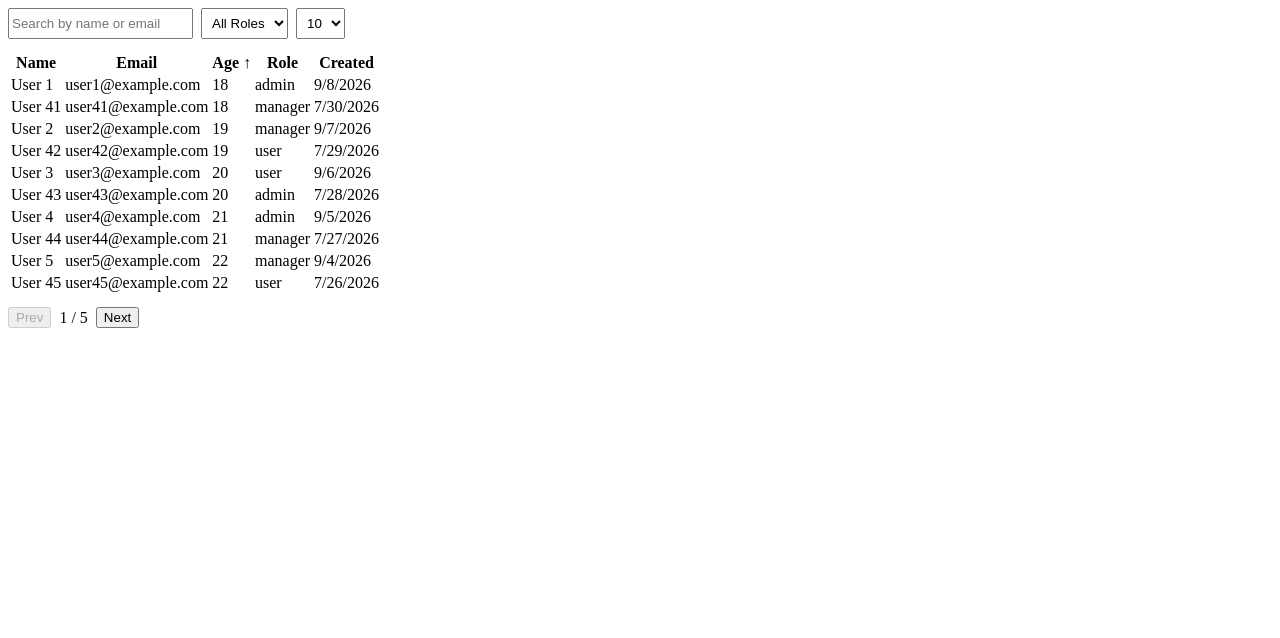
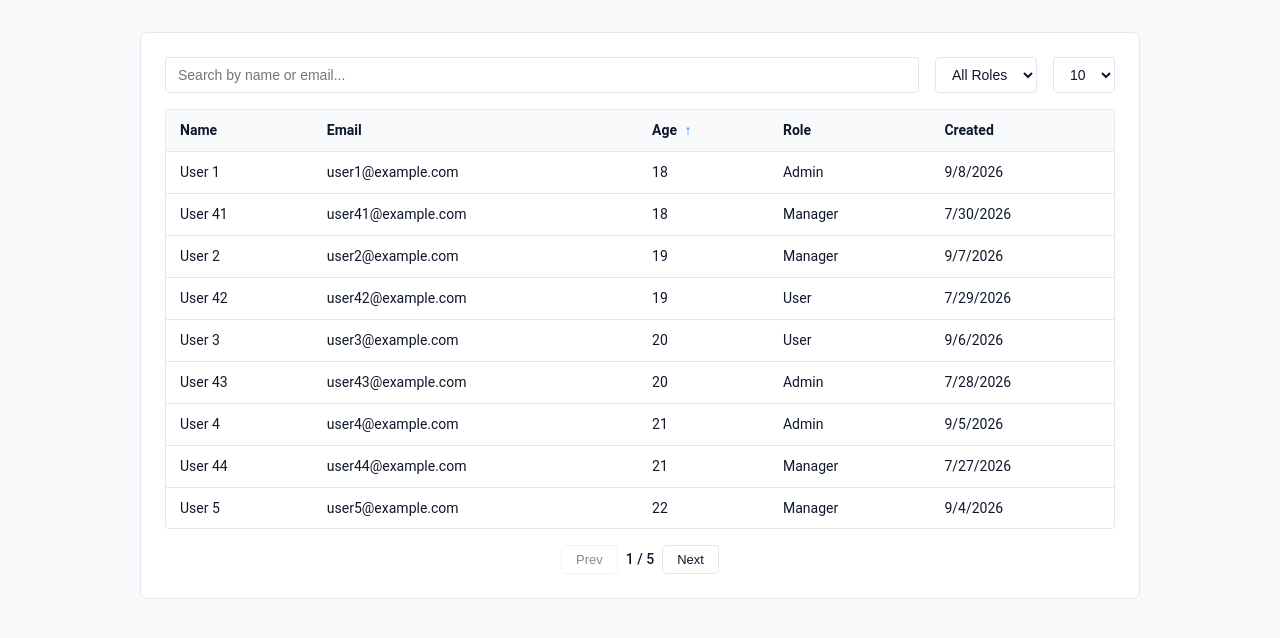
Before and after one commit to xalleer/uptowin-nuxt-test, a Nuxt app: page / in a window 1280 px wide. Both pictures are taken after a click on the element "Age". Shown: the top 638 px of the page. Built offline with nearby package versions, Linux system fonts and the light colour scheme.

Commit message:
feat: add SCSS variables, mixins, and global styles; implement BasePagination component and enhance table, filters, and form styles

```diff
--- /dev/null
+++ b/assets/scss/_mixins.scss
@@ -0,0 +1,19 @@
+@mixin flex-center {
+  display: flex;
+  align-items: center;
+  justify-content: center;
+}
+
+@mixin flex-between {
+  display: flex;
+  align-items: center;
+  justify-content: space-between;
+}
+
+@mixin button-reset {
+  border: none;
+  background: none;
+  padding: 0;
+  cursor: pointer;
+  font: inherit;
+}
--- /dev/null
+++ b/assets/scss/_variables.scss
@@ -0,0 +1,19 @@
+$primary-color: #3b82f6;
+$primary-hover: #2563eb;
+$secondary-color: #64748b;
+$background-color: #f8fafc;
+$text-color: #0f172a;
+$border-color: #e2e8f0;
+
+$font-family-base: Roboto, Oxygen, Ubuntu, sans-serif;
+$font-size-base: 16px;
+
+$spacing-xs: 4px;
+$spacing-sm: 8px;
+$spacing-md: 16px;
+$spacing-lg: 24px;
+$spacing-xl: 32px;
+
+$border-radius-sm: 4px;
+$border-radius-md: 8px;
+$border-radius-lg: 12px;
--- /dev/null
+++ b/assets/scss/main.scss
@@ -0,0 +1,16 @@
+*,
+*::before,
+*::after {
+  box-sizing: border-box;
+  margin: 0;
+  padding: 0;
+}
+
+body {
+  font-family: $font-family-base;
+  font-size: $font-size-base;
+  color: $text-color;
+  background-color: $background-color;
+  line-height: 1.5;
+  -webkit-font-smoothing: antialiased;
+}
--- /dev/null
+++ b/components/BasePagination.vue
@@ -0,0 +1,67 @@
+<script setup lang="ts">
+const props = defineProps<{
+  page: number
+  totalPages: number
+}>()
+
+const emit = defineEmits<{
+  (e: 'update:page', value: number): void
+}>()
+
+const updatePage = (direction: 'prev' | 'next') => {
+  const targetPage = direction === 'prev' ? props.page - 1 : props.page + 1
+  if (targetPage >= 1 && targetPage <= props.totalPages) {
+    emit('update:page', targetPage)
+  }
+}
+</script>
+
+<template>
+  <div v-if="totalPages > 0" class="pagination">
+    <button class="pagination__button" :disabled="page <= 1" @click="updatePage('prev')">
+      Prev
+    </button>
+
+    <span class="pagination__info">{{ page }} / {{ totalPages }}</span>
+
+    <button class="pagination__button" :disabled="page >= totalPages" @click="updatePage('next')">
+      Next
+    </button>
+  </div>
+</template>
+
+<style lang="scss" scoped>
+.pagination {
+  margin-top: $spacing-md;
+  @include flex-center;
+  gap: $spacing-sm;
+
+  &__button {
+    padding: 6px 14px;
+    border: 1px solid $border-color;
+    border-radius: $border-radius-sm;
+    background-color: #fff;
+    color: $text-color;
+    font-size: 13px;
+    font-weight: 500;
+    cursor: pointer;
+    transition: all 0.15s ease;
+
+    &:hover:not(:disabled) {
+      background-color: $background-color;
+      border-color: $secondary-color;
+    }
+
+    &:disabled {
+      opacity: 0.5;
+      cursor: not-allowed;
+    }
+  }
+
+  &__info {
+    font-size: 14px;
+    color: $text-color;
+    font-weight: 500;
+  }
+}
+</style>
--- a/components/BaseSelect.vue
+++ b/components/BaseSelect.vue
@@ -18,8 +18,19 @@ defineProps<{
 const model = defineModel<T | null>({ default: null })
 </script>
 
-<style scoped>
+<style lang="scss" scoped>
 .select {
-  padding: 6px;
+  padding: 8px 12px;
+  border: 1px solid $border-color;
+  border-radius: $border-radius-sm;
+  background-color: #fff;
+  color: $text-color;
+  font-size: 14px;
+  outline: none;
+  cursor: pointer;
+
+  &:focus {
+    border-color: $primary-color;
+  }
 }
 </style>
--- a/components/UserFilters.vue
+++ b/components/UserFilters.vue
@@ -1,6 +1,6 @@
 <template>
   <div class="filters">
-    <input v-model="searchInput" placeholder="Search by name or email" />
+    <input v-model="searchInput" class="input" placeholder="Search by name or email..." />
 
     <BaseSelect
       :model-value="role"
@@ -56,10 +56,23 @@ watch(
 )
 </script>
 
-<style scoped>
+<style lang="scss" scoped>
 .filters {
   display: flex;
-  gap: 8px;
-  margin-bottom: 12px;
+  gap: $spacing-md;
+  margin-bottom: $spacing-md;
+
+  .input {
+    flex: 1;
+    padding: 8px 12px;
+    border: 1px solid $border-color;
+    border-radius: $border-radius-sm;
+    font-size: 14px;
+    outline: none;
+
+    &:focus {
+      border-color: $primary-color;
+    }
+  }
 }
 </style>
--- a/components/UserTable.vue
+++ b/components/UserTable.vue
@@ -1,6 +1,6 @@
 <template>
   <div class="table-wrapper">
-    <table>
+    <table class="user-table">
       <thead>
         <tr>
           <th>Name</th>
@@ -8,7 +8,7 @@
 
           <th class="sortable" @click="$emit('sort', 'age')">
             Age
-            <span v-if="sortBy === 'age'">
+            <span v-if="sortBy === 'age'" class="sort-arrow">
               {{ sortDirection === 'asc' ? '↑' : '↓' }}
             </span>
           </th>
@@ -17,7 +17,7 @@
 
           <th class="sortable" @click="$emit('sort', 'createdAt')">
             Created
-            <span v-if="sortBy === 'createdAt'">
+            <span v-if="sortBy === 'createdAt'" class="sort-arrow">
               {{ sortDirection === 'asc' ? '↑' : '↓' }}
             </span>
           </th>
@@ -25,11 +25,14 @@
       </thead>
 
       <tbody>
+        <tr v-if="users.length === 0">
+          <td colspan="5" class="empty-row">No users found</td>
+        </tr>
         <tr v-for="user in users" :key="user.id">
           <td>{{ user.name }}</td>
           <td>{{ user.email }}</td>
           <td>{{ user.age }}</td>
-          <td>{{ user.role }}</td>
+          <td class="role-cell">{{ user.role }}</td>
           <td>
             {{ new Date(user.createdAt).toLocaleDateString() }}
           </td>
@@ -54,20 +57,69 @@ defineEmits<{
 }>()
 </script>
 
-<style scoped>
+<style lang="scss" scoped>
 .table-wrapper {
-  max-height: 400px;
+  max-height: 420px;
   overflow: auto;
+  border: 1px solid $border-color;
+  border-radius: $border-radius-sm;
+  background-color: #fff;
 }
 
-thead th {
-  position: sticky;
-  top: 0;
-  background: #fff;
-}
+.user-table {
+  width: 100%;
+  border-collapse: collapse;
+  text-align: left;
+  font-size: 14px;
 
-thead th.sortable {
-  cursor: pointer;
-  user-select: none;
+  th,
+  td {
+    padding: 10px 14px;
+    border-bottom: 1px solid $border-color;
+  }
+
+  thead th {
+    position: sticky;
+    top: 0;
+    z-index: 1;
+    background-color: #f8fafc;
+    font-weight: 600;
+    color: $text-color;
+
+    &.sortable {
+      cursor: pointer;
+      user-select: none;
+
+      &:hover {
+        background-color: #f1f5f9;
+      }
+    }
+  }
+
+  tbody tr {
+    &:last-child td {
+      border-bottom: none;
+    }
+
+    &:hover {
+      background-color: #f8fafc;
+    }
+  }
+
+  .sort-arrow {
+    margin-left: 4px;
+    font-weight: bold;
+    color: $primary-color;
+  }
+
+  .role-cell {
+    text-transform: capitalize;
+  }
+
+  .empty-row {
+    text-align: center;
+    color: $secondary-color;
+    padding: 24px;
+  }
 }
 </style>
--- a/nuxt.config.ts
+++ b/nuxt.config.ts
@@ -2,4 +2,15 @@
 export default defineNuxtConfig({
   compatibilityDate: '2025-07-15',
   devtools: { enabled: true },
+  css: ['~/assets/scss/main.scss'],
+  vite: {
+    css: {
+      preprocessorOptions: {
+        scss: {
+          additionalData:
+            '@use "~/assets/scss/_variables.scss" as *; @use "~/assets/scss/_mixins.scss" as *;',
+        },
+      },
+    },
+  },
 })
--- a/package.json
+++ b/package.json
@@ -26,6 +26,7 @@
     "husky": "^9.1.7",
     "lint-staged": "^17.5.0",
     "prettier": "^3.9.6",
+    "sass": "^1.104.0",
     "typescript": "5.8.2",
     "typescript-eslint": "^8.70.0",
     "vue-tsc": "^3.3.11"
--- a/pages/index.vue
+++ b/pages/index.vue
@@ -1,4 +1,5 @@
 <template>
+  <div class="container">
     <UserFilters
       :search="search"
       :role="role"
@@ -15,12 +16,7 @@
       @sort="onSort"
     />
 
-  <div class="pagination">
-    <button :disabled="page <= 1" @click="page--">Prev</button>
-
-    <span>{{ page }} / {{ totalPages }}</span>
-
-    <button :disabled="page >= totalPages" @click="page++">Next</button>
+    <BasePagination v-model:page="page" :total-pages="totalPages" />
   </div>
 </template>
 
@@ -29,6 +25,7 @@ import { users } from '~/data/users'
 import { useUsersTable, type SortField } from '~/composables/useUsersTable'
 import type { UserRole } from '~/models/user'
 import { DEFAULT_PAGINATION_PAGE } from '~/contants/pagination.ts'
+import BasePagination from '~/components/BasePagination.vue'
 
 const { search, role, sortBy, sortDirection, page, perPage, paginatedUsers, totalPages } =
   useUsersTable(users)
@@ -59,11 +56,13 @@ const onChangeRole = (r: UserRole | null) => {
 }
 </script>
 
-<style scoped>
-.pagination {
-  margin-top: 12px;
-  display: flex;
-  gap: 8px;
-  align-items: center;
+<style lang="scss" scoped>
+.container {
+  max-width: 1000px;
+  margin: 32px auto;
+  padding: $spacing-lg;
+  background-color: #fff;
+  border: 1px solid $border-color;
+  border-radius: $border-radius-md;
 }
 </style>
```
Lines whose indentation alone changed are shown as unchanged.
